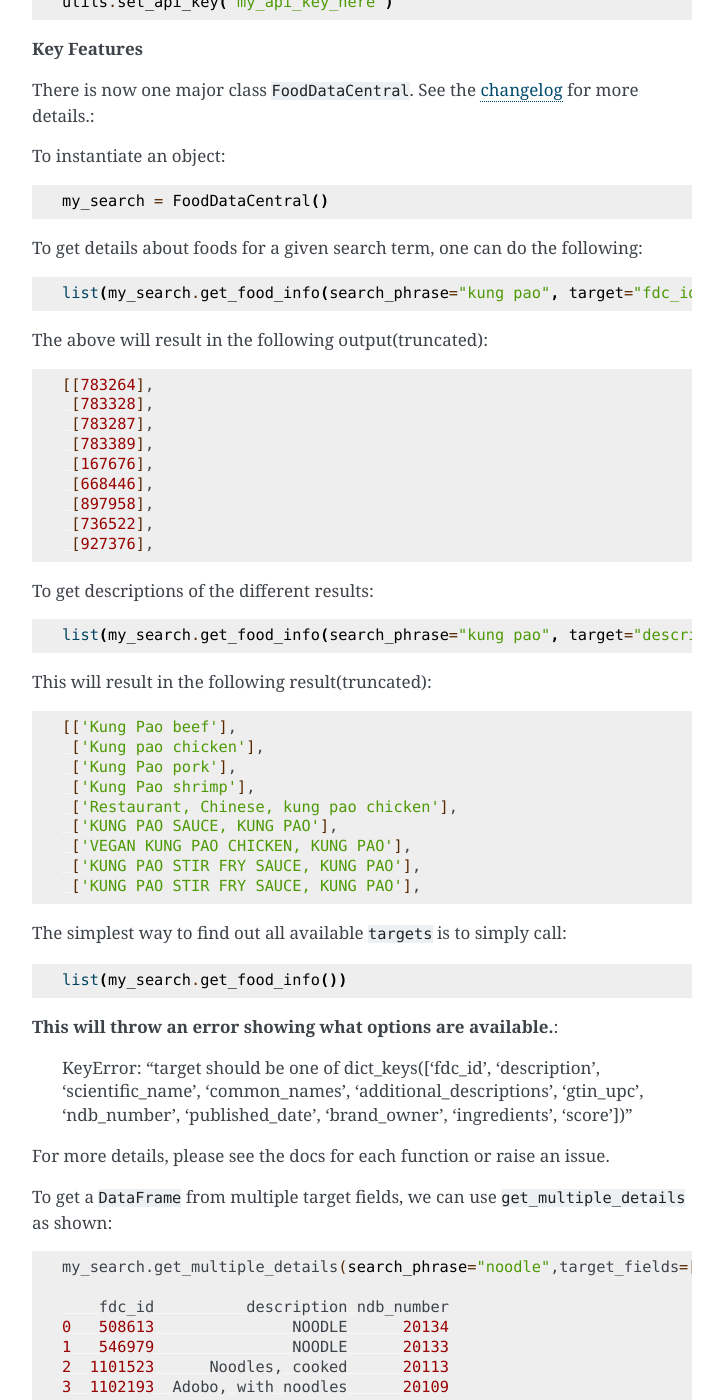
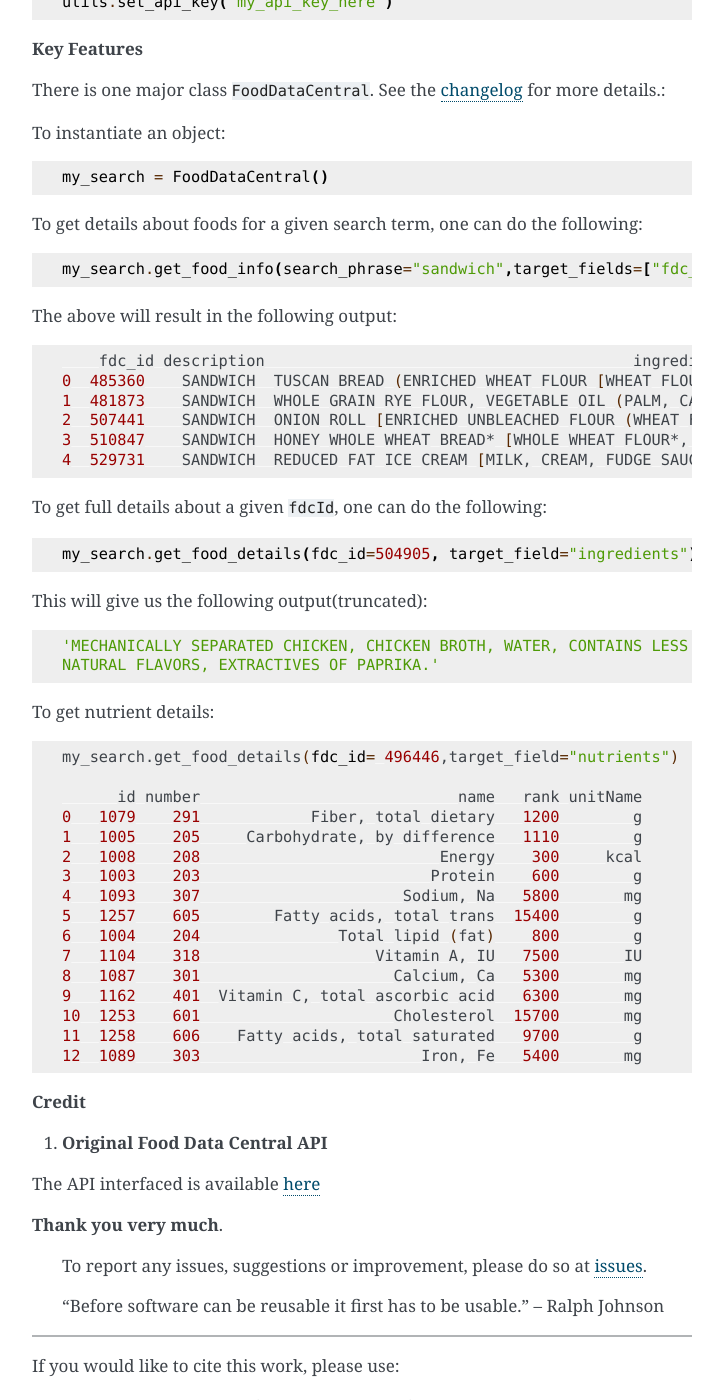
Before and after one commit to Nelson-Gon/pyfdc, a Sphinx documentation site: the page built from docs/source/README.rst, in a window 1280 px wide and 1400 px high, scrolled down 906 px. Shown: the whole window, without its empty margins (388-1111 px from the left). Built offline with Sphinx 7.4.7, drawn with Linux system fonts in a browser that asks for light colours; some of the changed text lies outside the part shown.

Commit message:
Rethink everything

```diff
--- a/docs/source/README.rst
+++ b/docs/source/README.rst
@@ -109,7 +110,7 @@ To avoid providing an api key for each call, one can set a session api key as fo
 
 **Key Features**
 
-There is now one major class ``FoodDataCentral``.
+There is one major class ``FoodDataCentral``.
 See the `changelog <https://github.com/Nelson-Gon/pyfdc/blob/master/changelog.md>`_
 for more details.:
 
@@ -124,74 +125,19 @@ To get details about foods for a given search term, one can do the following:
 .. code-block:: python
 
 
-   list(my_search.get_food_info(search_phrase="kung pao", target="fdc_id"))
+   my_search.get_food_info(search_phrase="sandwich",target_fields=["fdc_id","description","ingredients"]).head()
 
-The above will result in the following output(truncated):
+The above will result in the following output:
 
 .. code-block:: shell
 
 
-   [[783264],
-    [783328],
-    [783287],
-    [783389],
-    [167676],
-    [668446],
-    [897958],
-    [736522],
-    [927376],
-
-To get descriptions of the different results:
-
-.. code-block:: python
-
-
-   list(my_search.get_food_info(search_phrase="kung pao", target="description"))
-
-This will result in the following result(truncated):
-
-.. code-block:: shell
-
-
-   [['Kung Pao beef'],
-    ['Kung pao chicken'],
-    ['Kung Pao pork'],
-    ['Kung Pao shrimp'],
-    ['Restaurant, Chinese, kung pao chicken'],
-    ['KUNG PAO SAUCE, KUNG PAO'],
-    ['VEGAN KUNG PAO CHICKEN, KUNG PAO'],
-    ['KUNG PAO STIR FRY SAUCE, KUNG PAO'],
-    ['KUNG PAO STIR FRY SAUCE, KUNG PAO'],
-
-The simplest way to find out all available ``targets`` is to simply call:
-
-.. code-block:: python
-
-
-   list(my_search.get_food_info())
-
-**This will throw an error showing what options are available.**\ :
-
-..
-
-   KeyError: "target should be one of dict_keys(['fdc_id', 'description', 'scientific_name', 'common_names', 'additional_descriptions', 'gtin_upc', 'ndb_number', 'published_date', 'brand_owner', 'ingredients', 'score'])"
-
-
-For more details, please see the docs for each function or raise an issue.
-
-To get a ``DataFrame`` from multiple target fields, we can use ``get_multiple_details`` as shown:
-
-.. code-block:: shell
-
-
-   my_search.get_multiple_details(search_phrase="noodle",target_fields=["fdc_id","description", "ndb_number"])[:5]
-
-       fdc_id          description ndb_number
-   0   508613               NOODLE      20134
-   1   546979               NOODLE      20133
-   2  1101523      Noodles, cooked      20113
-   3  1102193  Adobo, with noodles      20109
-   4  1102334       Noodle pudding      20409
+       fdc_id description                                        ingredients
+   0  485360    SANDWICH  TUSCAN BREAD (ENRICHED WHEAT FLOUR [WHEAT FLOU...
+   1  481873    SANDWICH  WHOLE GRAIN RYE FLOUR, VEGETABLE OIL (PALM, CA...
+   2  507441    SANDWICH  ONION ROLL [ENRICHED UNBLEACHED FLOUR (WHEAT F...
+   3  510847    SANDWICH  HONEY WHOLE WHEAT BREAD* [WHOLE WHEAT FLOUR*, ...
+   4  529731    SANDWICH  REDUCED FAT ICE CREAM [MILK, CREAM, FUDGE SAUC...
 
 To get full details about a given ``fdcId``\ , one can do the following:
 
@@ -208,24 +154,27 @@ This will give us the following output(truncated):
    'MECHANICALLY SEPARATED CHICKEN, CHICKEN BROTH, WATER, CONTAINS LESS THAN 2% OF: SALT, SUGAR, SPICES, SODIUM PHOSPHATE, SODIUM ASCORBATE, SODIUM NITRITE,
    NATURAL FLAVORS, EXTRACTIVES OF PAPRIKA.'
 
-To get nutrient details, we can use the following which returns a list of all
-nutrient details. For brevity, only part of the first list item is shown.
+To get nutrient details:
 
 .. code-block:: shell
 
 
-   my_search.get_nutrients(fdc_id=" 496446")
-   Out[131]:
+   my_search.get_food_details(fdc_id= 496446,target_field="nutrients")
+
          id number                            name   rank unitName
-   0   1087    301                     Calcium, Ca   5300       mg
-   1   1089    303                        Iron, Fe   5400       mg
-   2   1104    318                   Vitamin A, IU   7500       IU
-   3   1162    401  Vitamin C, total ascorbic acid   6300       mg
-   4   1253    601                     Cholesterol  15700       mg
-   5   1258    606    Fatty acids, total saturated   9700        g
-   6   1003    203                         Protein    600        g
-   7   1004    204               Total lipid (fat)    800        g
-   8   1005    205     Carbohydrate, by difference   1110        g
+   0   1079    291            Fiber, total dietary   1200        g
+   1   1005    205     Carbohydrate, by difference   1110        g
+   2   1008    208                          Energy    300     kcal
+   3   1003    203                         Protein    600        g
+   4   1093    307                      Sodium, Na   5800       mg
+   5   1257    605        Fatty acids, total trans  15400        g
+   6   1004    204               Total lipid (fat)    800        g
+   7   1104    318                   Vitamin A, IU   7500       IU
+   8   1087    301                     Calcium, Ca   5300       mg
+   9   1162    401  Vitamin C, total ascorbic acid   6300       mg
+   10  1253    601                     Cholesterol  15700       mg
+   11  1258    606    Fatty acids, total saturated   9700        g
+   12  1089    303                        Iron, Fe   5400       mg
 
 **Credit**
 
--- a/docs/source/changelog.rst
+++ b/docs/source/changelog.rst
@@ -4,6 +4,12 @@ pyfdc 0.1.3
 
 **Major Changes**
 
+
+*
+  ``get_nutrients`` was dropped. Use ``get_food_info`` with ``target_field`` "nutrients."
+
+*
+  ``get_multiple_details`` was dropped. Use ``get_food_info`` instead.
 
 *
   Classes FoodSearch and FoodDetails have been dropped. Use ``FoodDataCentral`` instead.
```
Also changed, not shown: other parts of docs/source/README.rst (+2 -1 lines), README.md (+30 -82 lines), changelog.md (+4 -0 lines), 2 other files.
